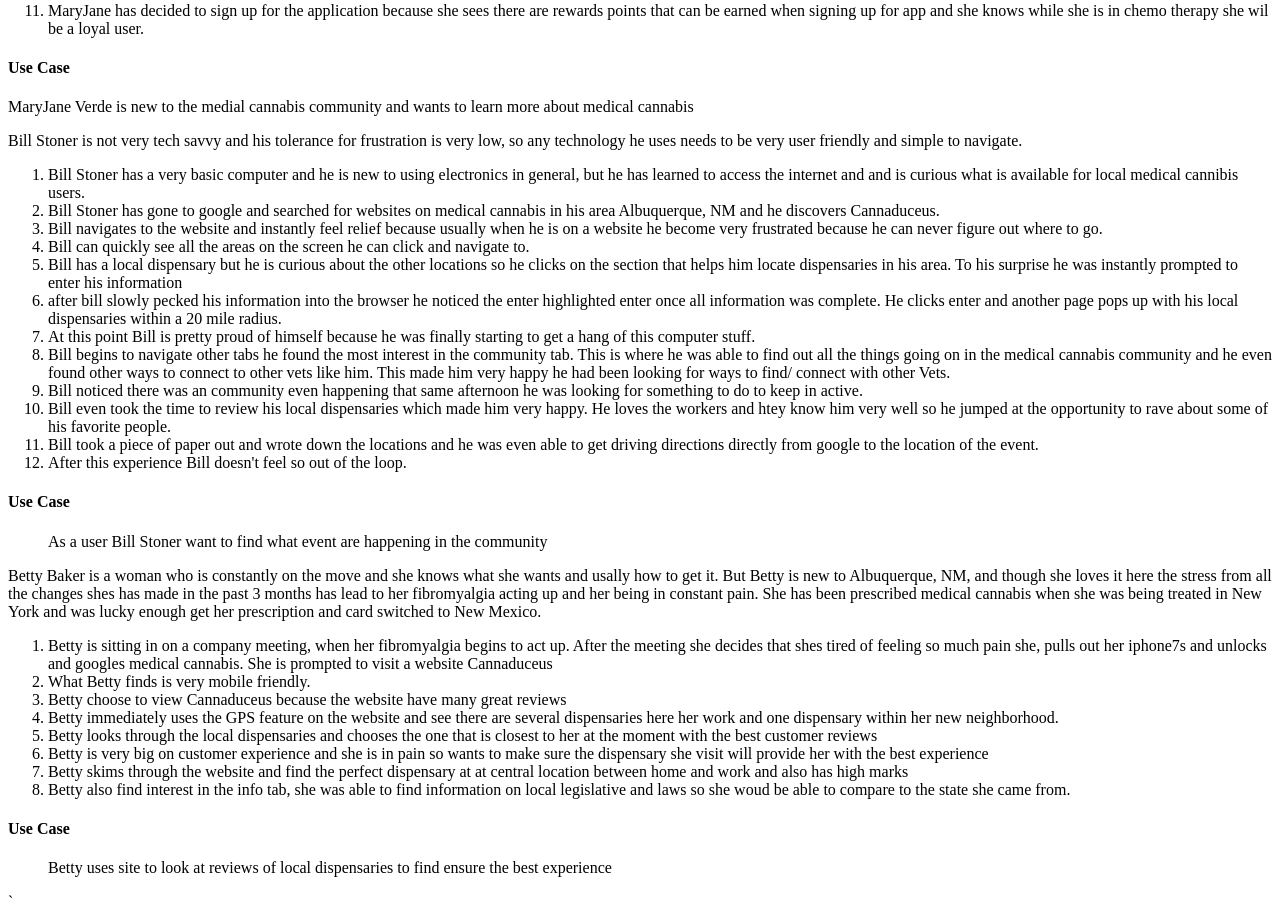
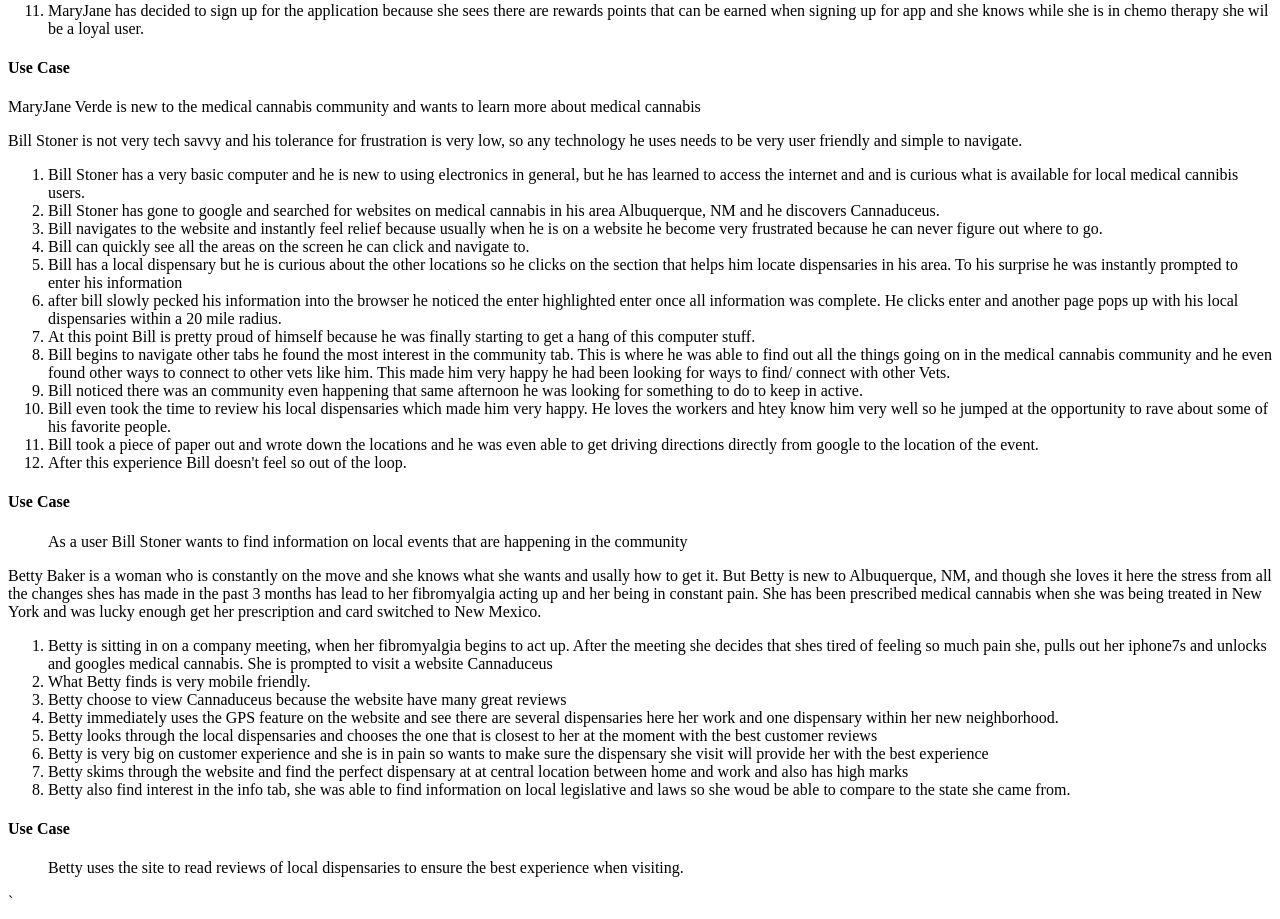
Before and after one commit to Kcambell16/cannaduceus, a PHP site: page / in a window 1280 px wide. Shown: the part 1365-2284 px from the top of the page. Run offline with PHP 8.4, Linux system fonts and the light colour scheme.

Commit message:
fixed minor typos in use cases

```diff
--- a/epic/index.php
+++ b/epic/index.php
@@ -68,7 +68,7 @@
 		<!-- MaryJane use case-->
 
 		<h4>Use Case</h4>
-		<p>MaryJane Verde is new to the medial cannabis community and wants to learn more about medical cannabis</p>
+		<p>MaryJane Verde is new to the medical cannabis community and wants to learn more about medical cannabis</p>
 
 		<!-- Bill Stoner-->
 
@@ -91,7 +91,7 @@
 		<!-- Bill Stoner use casw-->
 
 		<h4> Use Case</h4>
-		<ol> As a user Bill Stoner want to find what event are happening in the community</ol>
+		<ol> As a user Bill Stoner wants to find information on local events that are happening in the community</ol>
 
 		<!--Betty Baker -->
 
@@ -110,7 +110,7 @@
 		<!-- Betty Baker use case-->
 
 		<h4> Use Case</h4>
-		<ol> Betty uses site to look at reviews of local dispensaries to find ensure the best experience</ol>
+		<ol> Betty uses the site to read reviews of local dispensaries to ensure the best experience when visiting.</ol>
 		`
 
 	</body>
```
